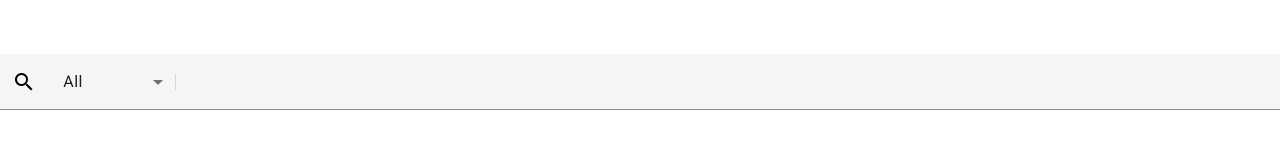
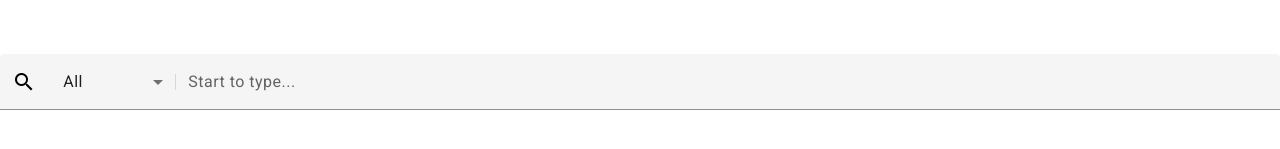
Before and after one commit to qetiproject/angular-custom-forms, an Angular app: page / in a window 1280 px wide. Shown: the part 339-488 px from the top of the page. Built offline with nearby package versions, Linux system fonts and the light colour scheme.

Commit message:
value, changes, placeholder, id

```diff
--- a/src/app/advanced-search-control/custom-form-field-control/custom-form-field-control.component.html
+++ b/src/app/advanced-search-control/custom-form-field-control/custom-form-field-control.component.html
@@ -1,7 +1,13 @@
-<mat-select value="" class="select">
+<mat-select [value]="value" class="select">
     <mat-option value="">All</mat-option>
     <mat-option value="at">Austria</mat-option>
     <mat-option value="ua">Ukraine</mat-option>
 </mat-select>
 <mat-divider [vertical]="true" class="divider"></mat-divider>
-<input matInput type="text" name="advanced-search" class="input"/>
+<input
+    matInput
+    [placeholder]="placeholder"
+    type="text"
+    name="advanced-search"
+    class="input"
+/>
--- a/src/app/advanced-search-control/custom-form-field-control/custom-form-field-control.component.ts
+++ b/src/app/advanced-search-control/custom-form-field-control/custom-form-field-control.component.ts
@@ -1,6 +1,8 @@
-import { Component, OnInit } from '@angular/core';
+import { FocusMonitor } from '@angular/cdk/a11y';
+import { Component, ElementRef, HostBinding, Input, OnDestroy, OnInit, ViewChild } from '@angular/core';
 import { NgControl, AbstractControlDirective } from '@angular/forms';
 import { MatFormFieldControl } from '@angular/material/form-field';
+import { MatInput } from '@angular/material/input';
 import { Observable, Subject } from 'rxjs';
 
 export interface FormFieldValue {
@@ -19,12 +21,41 @@ export interface FormFieldValue {
     }
   ]
 })
-export class CustomFormFieldControlComponent implements OnInit, MatFormFieldControl<FormFieldValue>{
-  value!: FormFieldValue | null;
-  stateChanges: Observable<void> = new Subject();
-  id!: string;
-  placeholder!: string;
+export class CustomFormFieldControlComponent implements OnInit, MatFormFieldControl<FormFieldValue>, OnDestroy{
+  static nextId = 0;
+
+  @ViewChild(MatInput, { read: ElementRef, static: true })
+  input!: ElementRef;
+
+  @Input()
+  set value(value: any) {
+    this._value = value;
+    this.stateChanges.next();
+  }
+
+  get value() {
+    return this._value;
+  }
+
+  private _value!: FormFieldValue;
+
+  stateChanges = new Subject<void>();
+
+  @HostBinding()
+  id = `custom-form-field-id-${CustomFormFieldControlComponent.nextId++}`;
+
+  @Input()
+  set placeholder(value: string) {
+    this._placeholder = value;
+    this.stateChanges.next();
+  }
+  get placeholder() {
+    return this._placeholder;
+  }
+  private _placeholder!: string;
+
   ngControl!: NgControl | AbstractControlDirective | null;
+
   focused!: boolean;
   empty!: boolean;
   shouldLabelFloat!: boolean;
@@ -35,12 +66,30 @@ export class CustomFormFieldControlComponent implements OnInit, MatFormFieldCont
   autofilled?: boolean | undefined;
   userAriaDescribedBy?: string | undefined;
 
+
+  constructor(
+    private focusMonitor: FocusMonitor
+  ) {}
+
+
+
   setDescribedByIds(ids: string[]): void {
   }
+
   onContainerClick(event: MouseEvent): void {
   }
 
   ngOnInit(): void {
+    this.focusMonitor.monitor(this.input)
+      .subscribe((focused) => {
+        this.focused = !!focused;
+        this.stateChanges.next();
+      });
+  }
+
+  ngOnDestroy(): void {
+    this.focusMonitor.stopMonitoring(this.input);
+    this.stateChanges.complete();
   }
 
 }
--- a/src/app/advanced-search-control/search-form-field-container/search-form-field-container.component.html
+++ b/src/app/advanced-search-control/search-form-field-container/search-form-field-container.component.html
@@ -1,5 +1,8 @@
 <mat-form-field class="search-form-field">
     <mat-icon matPrefix>search</mat-icon>
     <!-- <input matInput placeholder="Start to type..." name="advanced-search" /> -->
-    <app-custom-form-field-control></app-custom-form-field-control>
+    <app-custom-form-field-control
+        [value]="''"
+        placeholder='Start to type...'
+    ></app-custom-form-field-control>
 </mat-form-field>
--- a/src/app/app.module.ts
+++ b/src/app/app.module.ts
@@ -16,7 +16,7 @@ import { AdvancedSearchControlModule } from './advanced-search-control/advanced-
     BrowserAnimationsModule,
     MatToolbarModule,
     MatButtonModule,
-    AdvancedSearchControlModule
+    AdvancedSearchControlModule,
   ],
   providers: [],
   bootstrap: [AppComponent]
```
